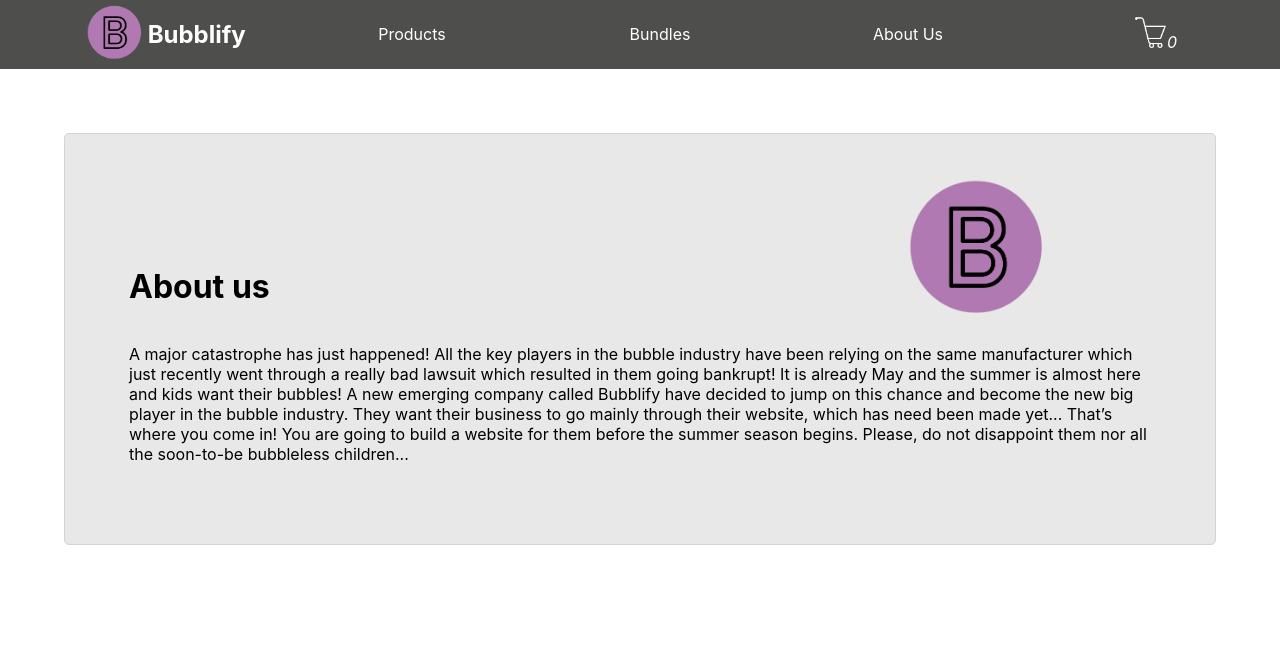
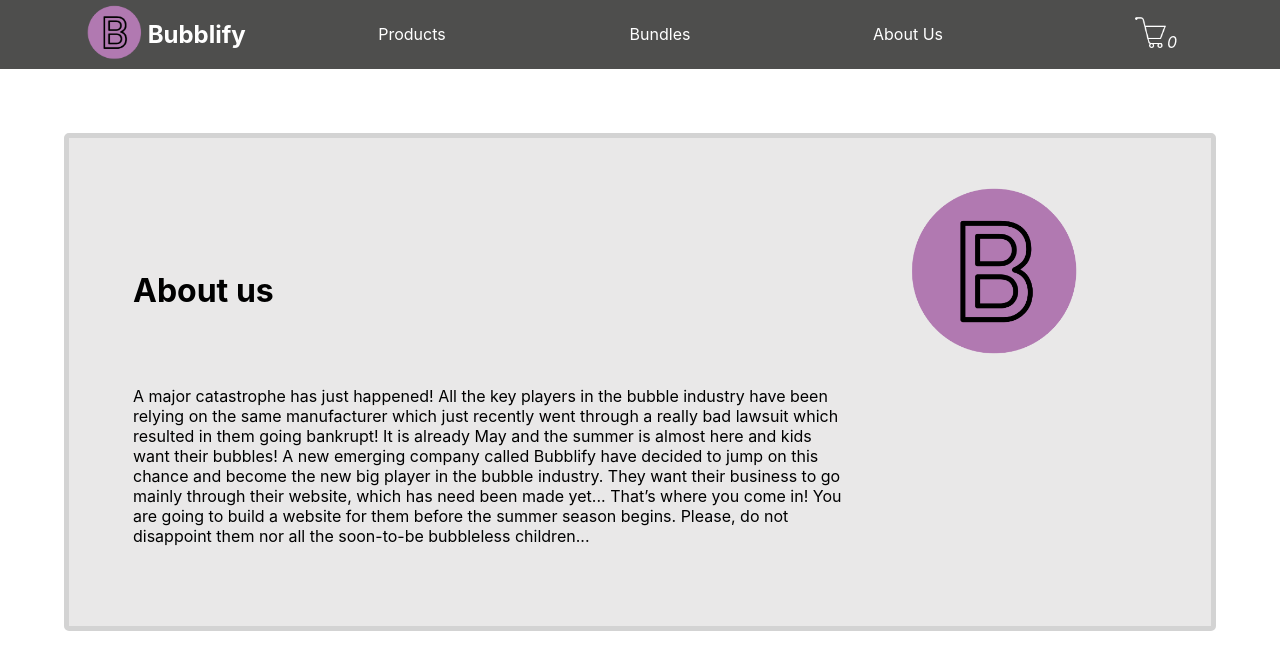
Before and after one commit to Daddara/Bubblify, a React (Create React App) app: page /about in a window 1280 px wide. Shown: the top 670 px of the page. Built offline with nearby package versions, Linux system fonts and the light colour scheme; no server answers.

Commit message:
style about

```diff
--- a/src/components/About/styles.css
+++ b/src/components/About/styles.css
@@ -4,13 +4,13 @@
     padding-top:2rem;
     height:80%;
     background-color: rgb(233, 232, 232);
-    border: 1px solid lightgray;
+    border: 5px solid lightgray;
     border-radius: 5px;
 }
 .aboutHeader{
-display:grid;
-grid-template-columns : 1fr 1fr 1fr 1fr;
-grid-template-areas: "aboutTitle . . aboutImg";
+    display: grid;
+    grid-template-columns : 1fr 1fr 1fr 1fr;
+    grid-template-areas: "aboutTitle . . aboutImg";
 }
 
 .aboutTitle{
@@ -20,14 +20,13 @@ grid-template-areas: "aboutTitle . . aboutImg";
 }
 
 .aboutImg{
-height:10rem;
+    display:block;
+    height:200px;
     grid-area:aboutImg;
+
 }
 
-/* .aboutTextContainer{
-
-} */
-
 .aboutText{
+    width:70%;
 
 }
--- a/src/components/Cart/index.js
+++ b/src/components/Cart/index.js
@@ -47,7 +47,9 @@ class Cart extends React.Component{
     }
     else{
         return (
-            <div>No items in cart</div>
+            <div>
+                <h1 className="h1Bundles">No items in cart</h1>
+            </div>
         )
     }
 }}
```
Also changed, not shown: src/components/About/index.js (+4 -4 lines).
